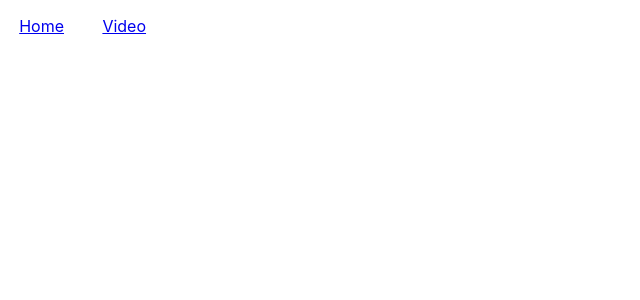
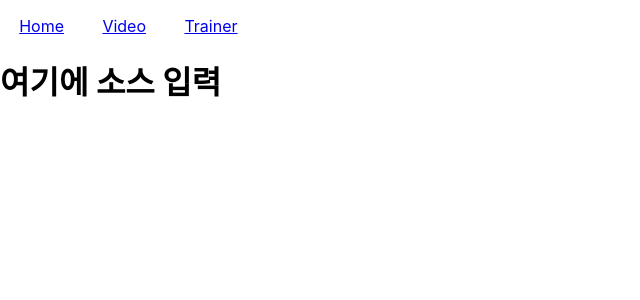
Before and after one commit to trondi/withU, a React (Create React App) app: page /trainer in a window 1280 px wide. Shown: the top 300 px of the page, without its empty margins (0-640 px from the left). Built offline with nearby package versions, Linux system fonts and the light colour scheme; no server answers.

Commit message:
feat : trainer 생성

```diff
--- a/src/app.jsx
+++ b/src/app.jsx
@@ -2,6 +2,7 @@ import React from 'react';
 import { BrowserRouter as Router, Switch, Route, Link } from 'react-router-dom';
 import Video from './components/video/video';
 import styles from './app.module.css';
+import Trainer from './components/trainer/trainer';
 
 function App({ youtube }) {
   return (
@@ -14,10 +15,16 @@ function App({ youtube }) {
           <li className={styles.tab}>
             <Link to="/video">Video</Link>
           </li>
+          <li className={styles.tab}>
+            <Link to="/trainer">Trainer</Link>
+          </li>
         </ul>
         <Switch>
           <Route path="/video">
             <Video youtube={youtube} />
+          </Route>
+          <Route path="/trainer">
+            <Trainer />
           </Route>
           <Route exact path="/"></Route>
         </Switch>
--- /dev/null
+++ b/src/components/trainer/trainer.jsx
@@ -0,0 +1,12 @@
+import React from 'react';
+import styles from './trainer.module.css';
+
+const Trainer = (props) => {
+  return (
+    <div>
+      <h1>여기에 소스 입력</h1>
+    </div>
+  );
+};
+
+export default Trainer;
```
Also changed, not shown: src/components/trainer/trainer.module.css (added).
